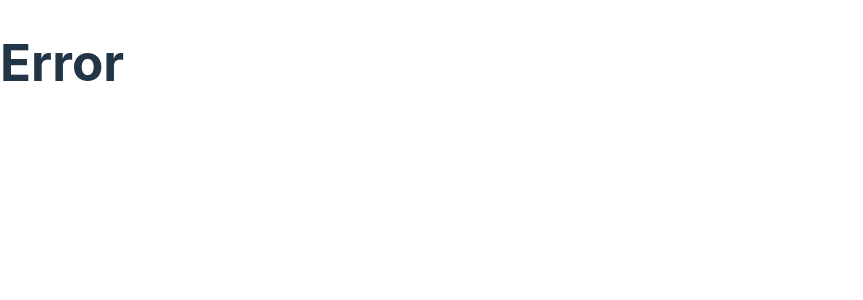
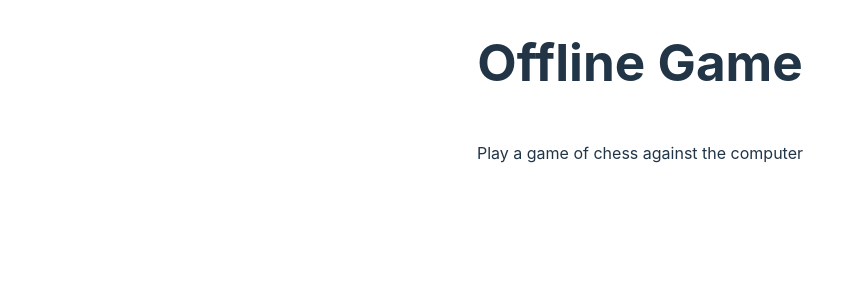
Before and after one commit to ADAidan/chess-app-react-mongodb-demo, a React (Vite) app: page /offline in a window 1280 px wide. Before the commit this address had no page. Shown: the top 300 px of the page, without its empty margins (0-863 px from the left). Built offline with nearby package versions, Linux system fonts and the light colour scheme.

Commit message:
added offline component

```diff
--- /dev/null
+++ b/src/components/offline-game.css
@@ -0,0 +1,7 @@
+.offline-game-container {
+    display: flex;
+    flex-direction: column;
+    align-items: center;
+    justify-content: flex-start;
+    width: 100%;
+}
--- /dev/null
+++ b/src/components/offline-game.jsx
@@ -0,0 +1,12 @@
+import './offline-game.css';
+
+const OfflineGame = () => {
+    return (
+        <div className='offline-game-container'>
+            <h1>Offline Game</h1>
+            <p>Play a game of chess against the computer</p>
+        </div>
+    );
+};
+
+export default OfflineGame;
```
Also changed, not shown: src/main.jsx (+8 -3 lines).
